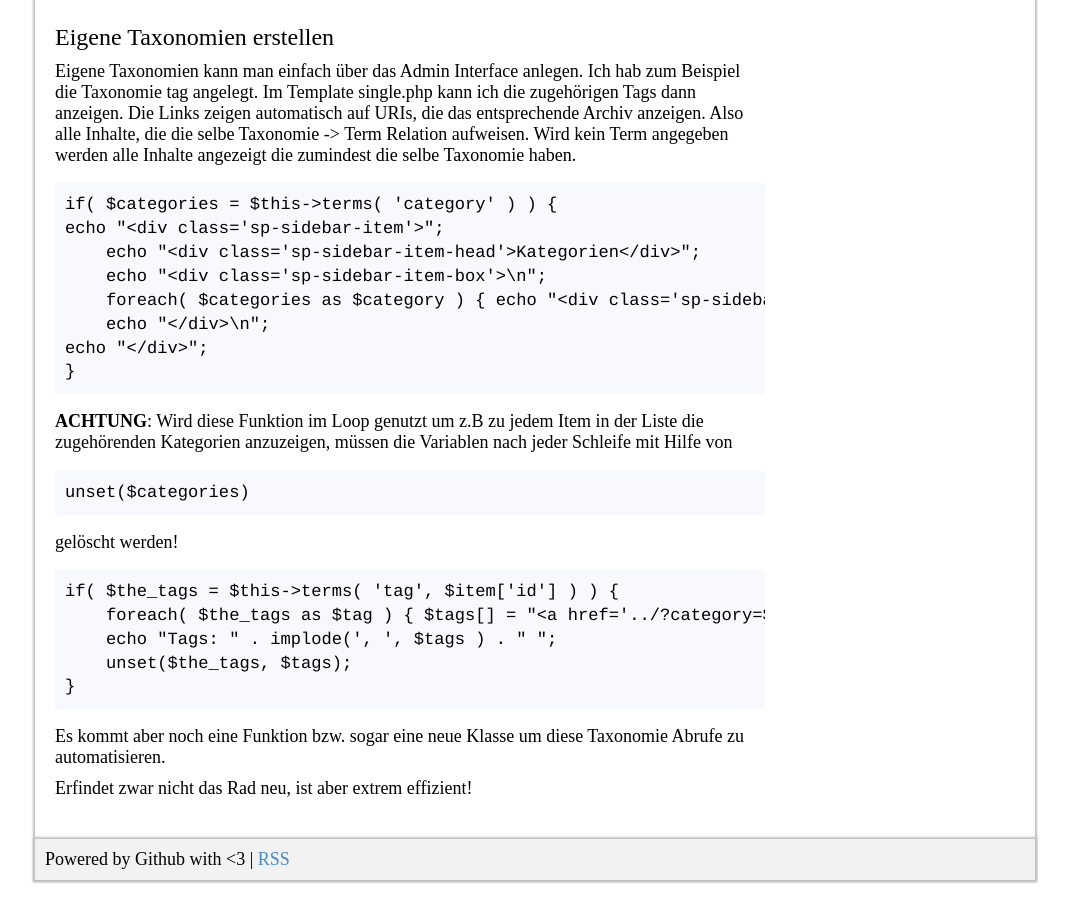
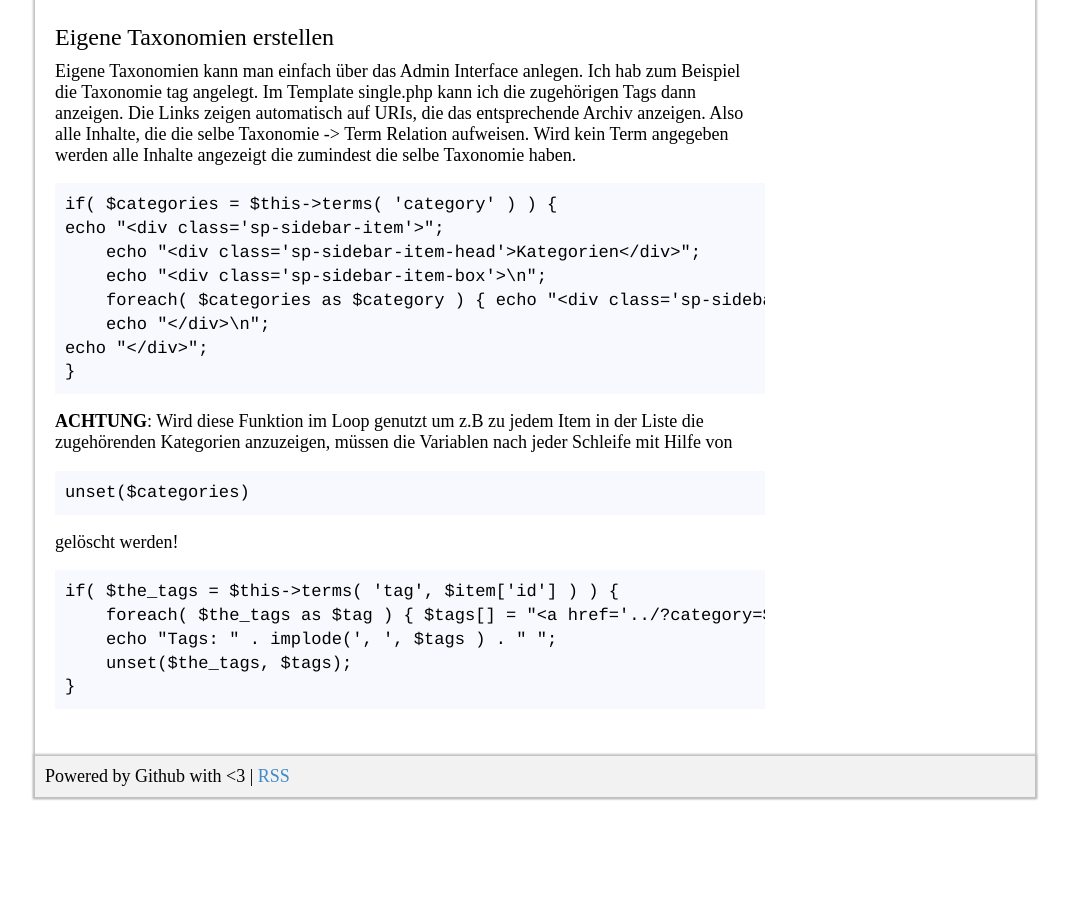
Before and after one commit to mbrain/zarat.github.io, a Jekyll site: the page built from _posts/2018-06-23-taxonomien-und-terme.markdown, in a window 1280 px wide and 900 px high, scrolled down 1606 px. Shown: the whole window, without its empty margins (105-1174 px from the left). Built offline with Jekyll 4.4.1, drawn with Linux system fonts in a browser that asks for light colours; after the commit the page ends 2423 px from its top, so only the background shows below that.

Commit message:
Update 2018-06-23-taxonomien-und-terme.markdown

```diff
--- a/_posts/2018-06-23-taxonomien-und-terme.markdown
+++ b/_posts/2018-06-23-taxonomien-und-terme.markdown
@@ -57,5 +57,3 @@ HAVING type LIKE ('%type_%')</pre>
     echo "Tags: " . implode(', ', $tags ) . " ";
     unset($the_tags, $tags);
 }</pre>
-<p>Es kommt aber noch eine Funktion bzw. sogar eine neue Klasse um diese Taxonomie Abrufe zu automatisieren.</p>
-<p>Erfindet zwar nicht das Rad neu, ist aber extrem effizient!</p>
```
